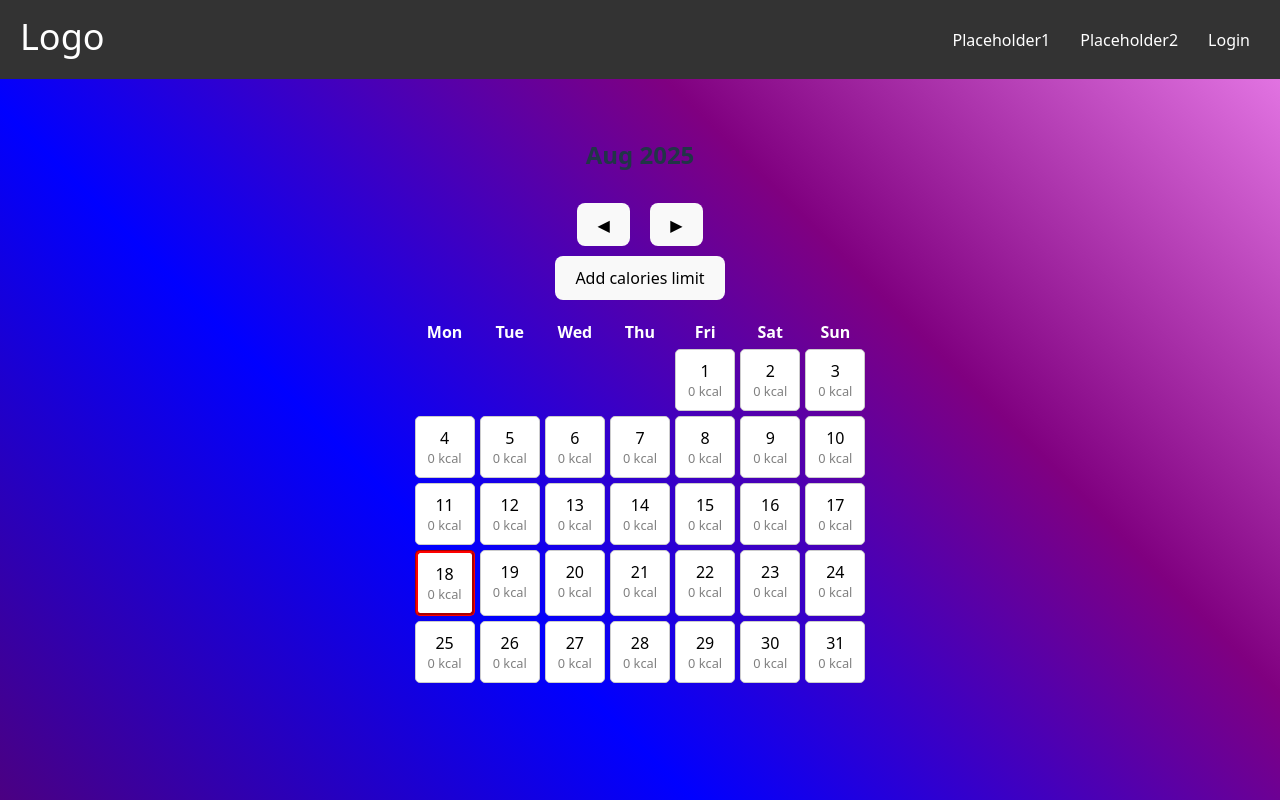
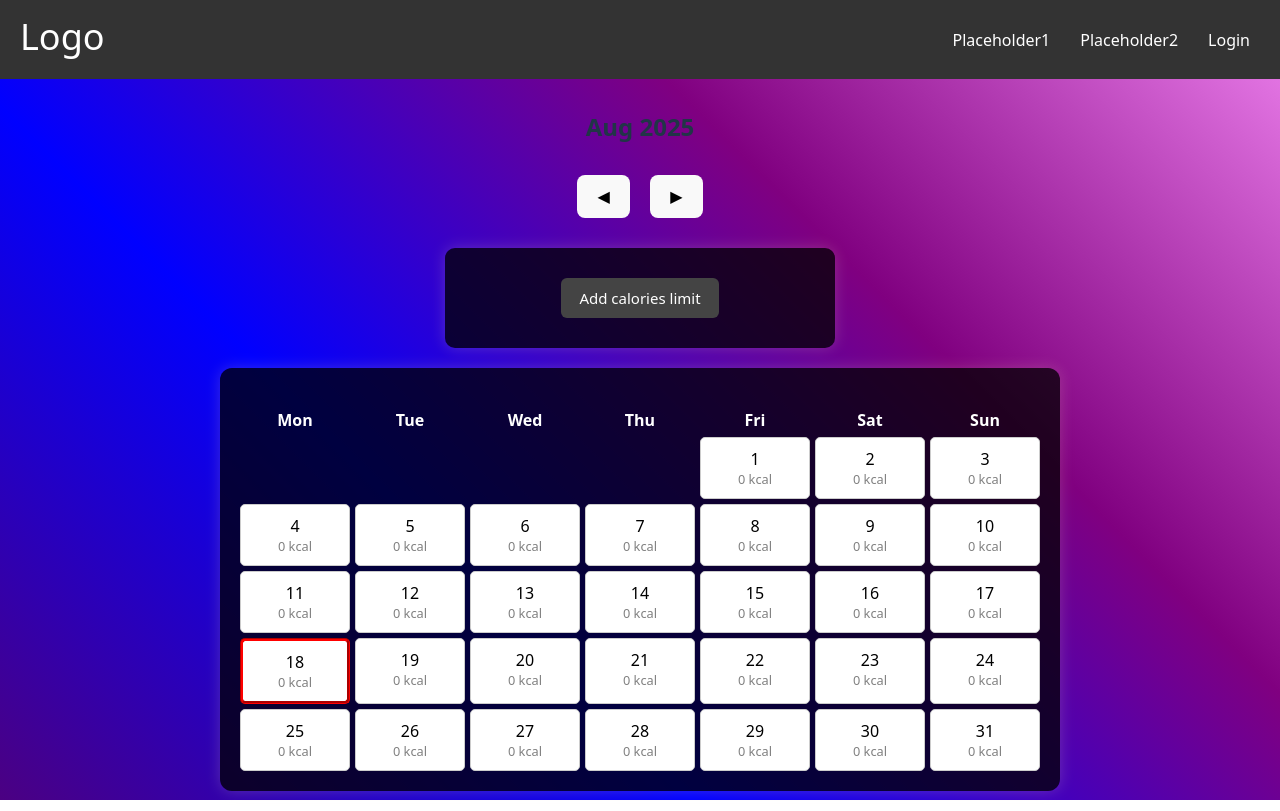
Before and after one commit to Gniewo1/Kcalculator, a React (Vite) app in the folder frontend/: page / in a window 1280 px wide. Built offline with nearby package versions, Linux system fonts and the light colour scheme; no server answers.

Commit message:
Changes to Calendar css (not done)
Need to put calendar components into one container and fix changing gap between navbar and calendar

```diff
--- a/frontend/src/components/Navbar/Navbar.css
+++ b/frontend/src/components/Navbar/Navbar.css
@@ -9,12 +9,7 @@
     position: fixed;
     top: 0;
     left: 0;
-
 }
-
-/* body {
-  padding-top: 0px;
-} */
 
 .logo{
     font-size: 36px;
--- a/frontend/src/pages/Home/Calendar/Calendar.css
+++ b/frontend/src/pages/Home/Calendar/Calendar.css
@@ -1,4 +1,4 @@
-.container {
+.calendar-container {
   width: 800px;
   margin: 20px auto;
   padding: 20px;
@@ -6,3 +6,113 @@
   border-radius: 12px;
   box-shadow: 0 0 15px rgba(255, 230, 180, 0.2);
 }
+
+/* Wrapping panel */
+.panel-container {
+  margin: 20px auto;
+  padding: 20px;
+  max-width: 350px;
+
+  background: rgba(0, 0, 0, 0.75);
+  border-radius: 10px;
+  box-shadow: 0 0 15px rgba(255, 230, 180, 0.2);
+
+  display: flex;
+  flex-direction: column;
+  align-items: center;
+  gap: 15px;
+}
+
+.panel-container h2 {
+  color: white;
+  padding: 10px;
+  font-size: 20px;
+  text-align: center;
+}
+
+
+/* Buttons used in panel */
+.panel-button {
+  background: #444;
+  color: white;
+  border: none;
+  padding: 10px 18px;
+  border-radius: 6px;
+  margin: 10px;
+
+  cursor: pointer;
+  font-size: 15px;
+
+  transition: background 0.2s, transform 0.1s;
+}
+
+.panel-button:hover {
+  background: #555;
+}
+
+.panel-button:active {
+  transform: scale(0.97);
+}
+
+/* Input for calories limit */
+.form-input {
+  width: 100%;
+  padding: 10px;
+  border-radius: 6px;
+
+  border: 1px solid #666;
+  background: #2a2a2a;
+  color: white;
+
+  font-size: 15px;
+  text-align: center;
+
+  transition: border-color 0.2s;
+}
+
+.form-input:focus {
+  outline: none;
+  border-color: #888;
+  background: #333;
+}
+
+/* calendar buttons */
+
+.calendar-button {
+  padding: 10px;
+  border: 1px solid #ccc;
+  border-radius: 5px;
+  cursor: pointer;
+
+  display: flex;
+  flex-direction: column;
+  align-items: center;
+}
+
+/* Colors depends on calories */
+.day-zero {
+  background: white;
+}
+
+.day-green {
+  background: #a8e6a3;
+}
+
+.day-yellow {
+  background: #ffd59e;
+}
+
+.day-red {
+  background: #ff9e9e;
+}
+
+/* Today */
+.today {
+  border: groove red;
+}
+
+/* button text color */
+.calendar-day-calories {
+  font-size: 0.8em;
+  color: gray;
+}
--- a/frontend/src/pages/Home/Calendar/Calendar.jsx
+++ b/frontend/src/pages/Home/Calendar/Calendar.jsx
@@ -1,6 +1,11 @@
+/// Calendar main file
+
+
 import { useState, useEffect } from "react";
 import { useNavigate } from "react-router-dom";
 import axios from "axios";
+
+import "./Calendar.css";
 
 import CalendarHeader from "./CalendarHeader";
 import CaloriesLimitPanel from "./CaloriesLimitPanel";
@@ -145,7 +150,7 @@ const Calendar = () => {
         onSave={saveCaloriesLimit}
         onChange={(e) => setNewCalories(e.target.value)}
       />
-
+      <div className="calendar-container">
       <CalendarGrid
         currentMonth={currentMonth}
         currentYear={currentYear}
@@ -154,6 +159,7 @@ const Calendar = () => {
         caloriesLimitNumber={caloriesLimitNumber}
         navigate={navigate}
       />
+      </div>
     </div>
   );
 };
--- a/frontend/src/pages/Home/Calendar/CalendarDay.jsx
+++ b/frontend/src/pages/Home/Calendar/CalendarDay.jsx
@@ -1,10 +1,14 @@
-const getColorByCalories = (cal, limit) => {
+///// CalendarDay is used in CalendarGrid
+import "./Calendar.css";
+
+const getColorClass = (cal, limit) => {
+  if (cal === 0) return "day-zero";
+
   let diff = limit - cal;
 
-  if (cal === 0) return "white";
-  if (diff > 250) return "#a8e6a3";
-  if (diff >= 0) return "#ffd59e";
-  return "#ff9e9e";
+  if (diff > 250) return "day-green";
+  if (diff >= 0) return "day-yellow";
+  return "day-red";
 };
 
 const CalendarDay = ({
@@ -16,27 +20,20 @@ const CalendarDay = ({
   caloriesLimitNumber,
   navigate
 }) => {
+  const isToday =
+    day === today.getDate() &&
+    currentMonth === today.getMonth() &&
+    currentYear === today.getFullYear();
+
   return (
     <button
+      className={`calendar-button ${getColorClass(calories, caloriesLimitNumber)} ${
+        isToday ? "today" : ""
+      }`}
       onClick={() => navigate(`/calendar/${currentYear}/${currentMonth + 1}/${day}`)}
-      style={{
-        padding: "10px",
-        background: getColorByCalories(calories, caloriesLimitNumber),
-        border:
-          day === today.getDate() &&
-          currentMonth === today.getMonth() &&
-          currentYear === today.getFullYear()
-            ? "groove red"
-            : "1px solid #ccc",
-        borderRadius: "5px",
-        cursor: "pointer",
-        display: "flex",
-        flexDirection: "column",
-        alignItems: "center"
-      }}
     >
       <div>{day}</div>
-      <div style={{ fontSize: "0.8em", color: "gray" }}>
+      <div className="calendar-day-calories">
         {Math.round(calories)} kcal
       </div>
     </button>
--- a/frontend/src/pages/Home/Calendar/CalendarGrid.jsx
+++ b/frontend/src/pages/Home/Calendar/CalendarGrid.jsx
@@ -1,3 +1,5 @@
+//// Grid for CalendarDays buttons
+
 import CalendarDay from "./CalendarDay";
 
 const CalendarGrid = ({
--- a/frontend/src/pages/Home/Calendar/CalendarHeader.jsx
+++ b/frontend/src/pages/Home/Calendar/CalendarHeader.jsx
@@ -1,3 +1,5 @@
+/// CalendarHeader is showing Month and Year
+
 const monthNames = [
   "Jan", "Feb", "Mar", "Apr", "May", "Jun",
   "Jul", "Aug", "Sep", "Oct", "Nov", "Dec"
--- a/frontend/src/pages/Home/Calendar/CaloriesLimitPanel.jsx
+++ b/frontend/src/pages/Home/Calendar/CaloriesLimitPanel.jsx
@@ -1,29 +1,38 @@
+/// CaloriesLimitPanel show/edit calories limit for given month
+
+import "./Calendar.css";
+
 const CaloriesLimitPanel = ({caloriesLimit,editing, newCalories, onEdit, onCancel, onSave, onChange}) => {
 
   return (
     <>
+    <div className="panel-container">
       {caloriesLimit.length > 0 || editing ? (
         <>
           {!editing ? (
             <>
               <h2>Calories limit: {Math.round(caloriesLimit[0].calories_limit)} kcal</h2>
-              <button onClick={onEdit}>Edit calories limit</button>
+              <button className="panel-button" onClick={onEdit}>Edit calories limit</button>
             </>
           ) : (
             <>
-              <button onClick={onCancel}>Back</button>
+            <div className="edit-container">
+              <button className="panel-button" onClick={onCancel}>Back</button>
               <input
+                className="form-input"
                 type="number"
                 value={newCalories}
                 onChange={onChange}
               />
-              <button onClick={onSave}>Save</button>
+              <button className="panel-button" onClick={onSave}>Save</button>
+              </div>
             </>
           )}
         </>
       ) : (
-        <button onClick={onEdit}>Add calories limit</button>
+        <button className="panel-button" onClick={onEdit}>Add calories limit</button>
       )}
+      </div>
     </>
   );
 };
--- /dev/null
+++ b/frontend/src/pages/Home/Home.css
@@ -0,0 +1,3 @@
+.spacer {
+    padding: 50px;
+}
--- a/frontend/src/pages/Home/Home.jsx
+++ b/frontend/src/pages/Home/Home.jsx
@@ -1,13 +1,16 @@
 import Navbar from "../../components/Navbar/Navbar";
 import Calendar from "./Calendar/Calendar";
+
+import "./Home.css";
 
 export default function Home() {
 
 
   return (
     <>
-    <Navbar/>
-    <Calendar/>
+      <Navbar />
+      <div className="spacer"></div>
+      <Calendar />
     </>
   );
 }
```
Also changed, not shown: frontend/src/pages/Test/Test.jsx (+0 -2 lines), 1 other file (tests, documents, lock files or other folders).
